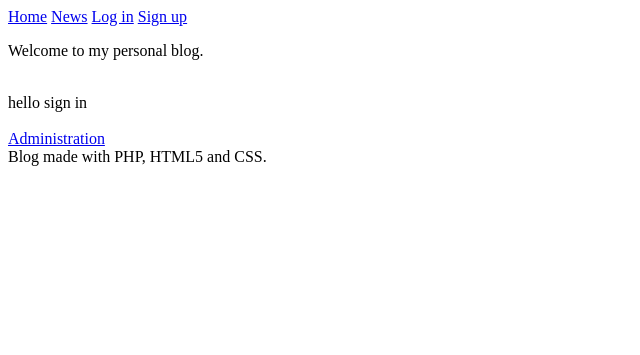
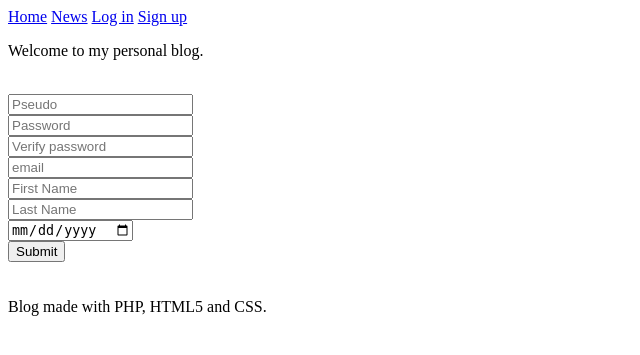
Before and after one commit to SilencyDev/Blog-project-PHP, a PHP site: page /SignIn/index in a window 1280 px wide. Shown: the top 355 px of the page, without its empty margins (0-640 px from the left). Run offline with PHP 8.4, Linux system fonts and the light colour scheme.

Commit message:
Added Sign in functionality

```diff
--- a/lib/Lib/Blog/Controller/ConnexionController.php
+++ b/lib/Lib/Blog/Controller/ConnexionController.php
@@ -30,7 +30,7 @@ class ConnexionController extends Controller {
                     $this->request->getSession()->setAttribut($key,$value);
                     }
 
-                    $this->redirect("admin");
+                    $this->redirect("Home");
                 }
                 else {
                     $this->redirect("connect");
--- a/src/App/Blog/Controller/SignInController.php
+++ b/src/App/Blog/Controller/SignInController.php
@@ -17,19 +17,21 @@ class SignInController extends Controller {
         $this->createView();
     }
 
-    public function newUser() {
+    public function addUser() {
+
         $pseudo = $this->request->getParams("pseudo");
-        $password = $this->request->password_hash(getParams("password"));
-        $password2 = $this->request->password_hash(getParams("password2"));
+        $password = $this->request->getParams("password");
+        $password2 = $this->request->getParams("password2");
         $email = $this->request->getParams("email");
         $firstName = $this->request->getParams("firstName");
         $lastName = $this->request->getParams("lastName");
         $dateOfBirth = $this->request->getParams("dateOfBirth");
 
-        if(!emailExist($email)) {
-            if(!pseudoExist($pseudo)) {
+        if(!$this->user->emailExist($email)) {
+            if(!$this->user->pseudoExist($pseudo)) {
                 if($password == $password2) {
-                    $this->user->addUser($user);
+                    $this->user->addUser($firstName, $lastName, $pseudo, password_hash($password, PASSWORD_DEFAULT), $email, $dateOfBirth);
+                    $this->redirect("Connect");
                 }
                 else {
                     throw new \Exception("Your passwords aren't the same");
--- a/src/App/Blog/Manager/UserManager.php
+++ b/src/App/Blog/Manager/UserManager.php
@@ -6,12 +6,11 @@ use API\Lib\Blog\Model\Db;
 
 class UserManager extends Db {
 
-    public function addUser($firstName, $lastName, $pseudo, $password, $email, $dateOfBirth, $profileDate) {
+    public function addUser($firstName, $lastName, $pseudo, $password, $email, $dateOfBirth) {
         $sql = 'INSERT INTO user(firstName, lastName, pseudo, password, email, dateOfBirth, profileDate) VALUES(?, ?, ?, ?, ?, ?, ?)';
         $firstName = (string) $firstName;
         $lastName = (string) $lastName;
         $pseudo = (string) $pseudo;
-        $password = (string) $password;
         $email = (string) $email;
 
         $q = $this->executeRequest($sql,array($firstName, $lastName, $pseudo, $password, $email, $dateOfBirth, date("Y/m/d H:i:s")));
@@ -38,12 +37,12 @@ class UserManager extends Db {
     }
 
     public function emailExist($email) {
-        $sql = 'SELECT COUNT(*) FROM user WHERE email = $email';
+        $sql = 'SELECT COUNT(*) FROM user WHERE email = ?';
         return $this->executeRequest($sql,array($email))->fetchColumn();
     }
 
     public function pseudoExist($pseudo) {
-        $sql = 'SELECT COUNT(*) FROM user WHERE pseudo = $pseudo';
+        $sql = 'SELECT COUNT(*) FROM user WHERE pseudo = ?';
         return $this->executeRequest($sql,array($pseudo))->fetchColumn();
     }
 
--- a/src/App/Blog/view/connect/index.php
+++ b/src/App/Blog/view/connect/index.php
@@ -1,7 +1,7 @@
 <?php if(!$request->getSession()->existAttribut("id")) : ?>
 
         <form method="post" action="Connect/connect">
-            <input id="login" name="login" placeholder="Your login" required><br />
+            <input id="login" name="login" placeholder="Your login (e-mail)" required><br />
             <input type ="password" id="password" name="password" placeholder="Your password" required><br />
             <input type="submit" value="Sign up" />
         </form>
--- a/src/App/Blog/view/signin/index.php
+++ b/src/App/Blog/view/signin/index.php
@@ -1,3 +1,12 @@
-<?php
+<?php ?>
 
-echo "hello sign in";
+<form method="post" action="signin/addUser">
+    <input name="pseudo" placeholder="Pseudo" required><br />
+    <input name="password" placeholder="Password" type="password" required><br />
+    <input name="password2" placeholder="Verify password" type="password" required><br />
+    <input name="email" placeholder="email" type="email" required><br />
+    <input name="firstName" placeholder="First Name" required><br />
+    <input name="lastName" placeholder="Last Name" required><br />
+    <input name="dateOfBirth" placeholder="Date Of Birth" type="date" required><br />
+    <input type="submit" value="Submit"/>
+</form>
--- a/src/App/Blog/view/templates/template.php
+++ b/src/App/Blog/view/templates/template.php
@@ -11,8 +11,14 @@
             <header>
                 <a href="home/index">Home</a>
                 <a href="News/index">News</a>
-                <a href="Connect/index">Log in</a>
-                <a href="SignIn/index">Sign up</a>
+                <?php if(!$request->getSession()->existAttribut("id")) : ?>
+                    <a href="Connect/index">Log in</a>
+                    <a href="SignIn/index">Sign up</a>
+                <?php endif; ?>
+                <?php if($request->getSession()->existAttribut("id") && $request->getSession()->getAttribut("administrator")) : ?>
+                    <a href="Admin/addNewsPage">Add a news</a>
+                    <a href="Admin/validCommentPage">Validation</a>
+                <?php endif; ?>
                 <p>Welcome to my personal blog.</p>
             </header>
             <div id="error"> <!-- #error -->
@@ -27,8 +33,7 @@
                 <br/>
             </div><br/> <!-- #content -->
             <footer id="footer">
-            <a href="Admin/index">Administration</a></div>
-            <?php if ($request->getSession()->existAttribut("id")) : ?>
+            <?php if($request->getSession()->existAttribut("id")) : ?>
             <a href = connect/disconnect> Disconnect </a><br/>
                 <?php endif; ?>
                 Blog made with PHP, HTML5 and CSS.
```
Also changed, not shown: src/App/Blog/Controller/AdminController.php (+0 -8 lines).
